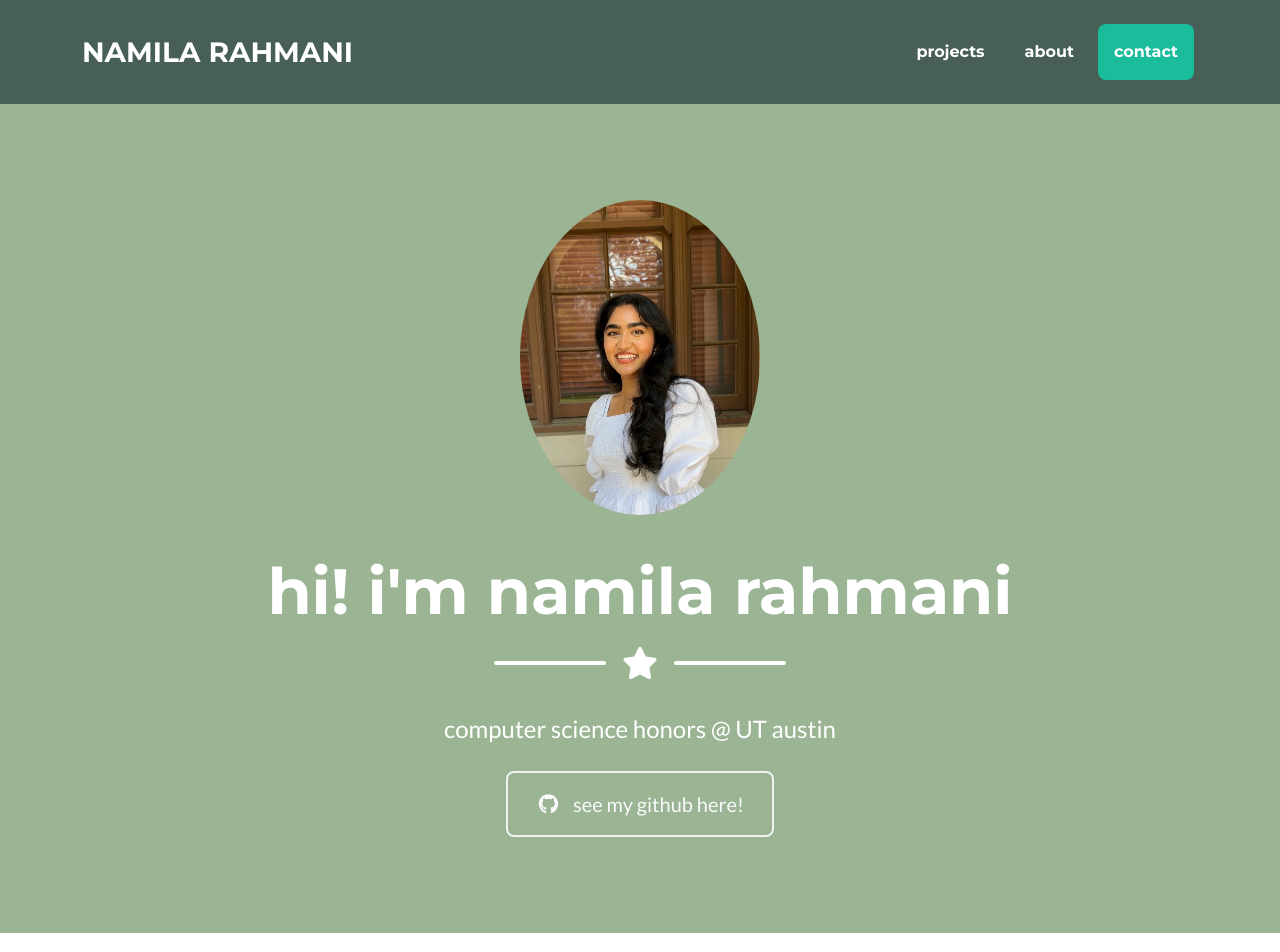
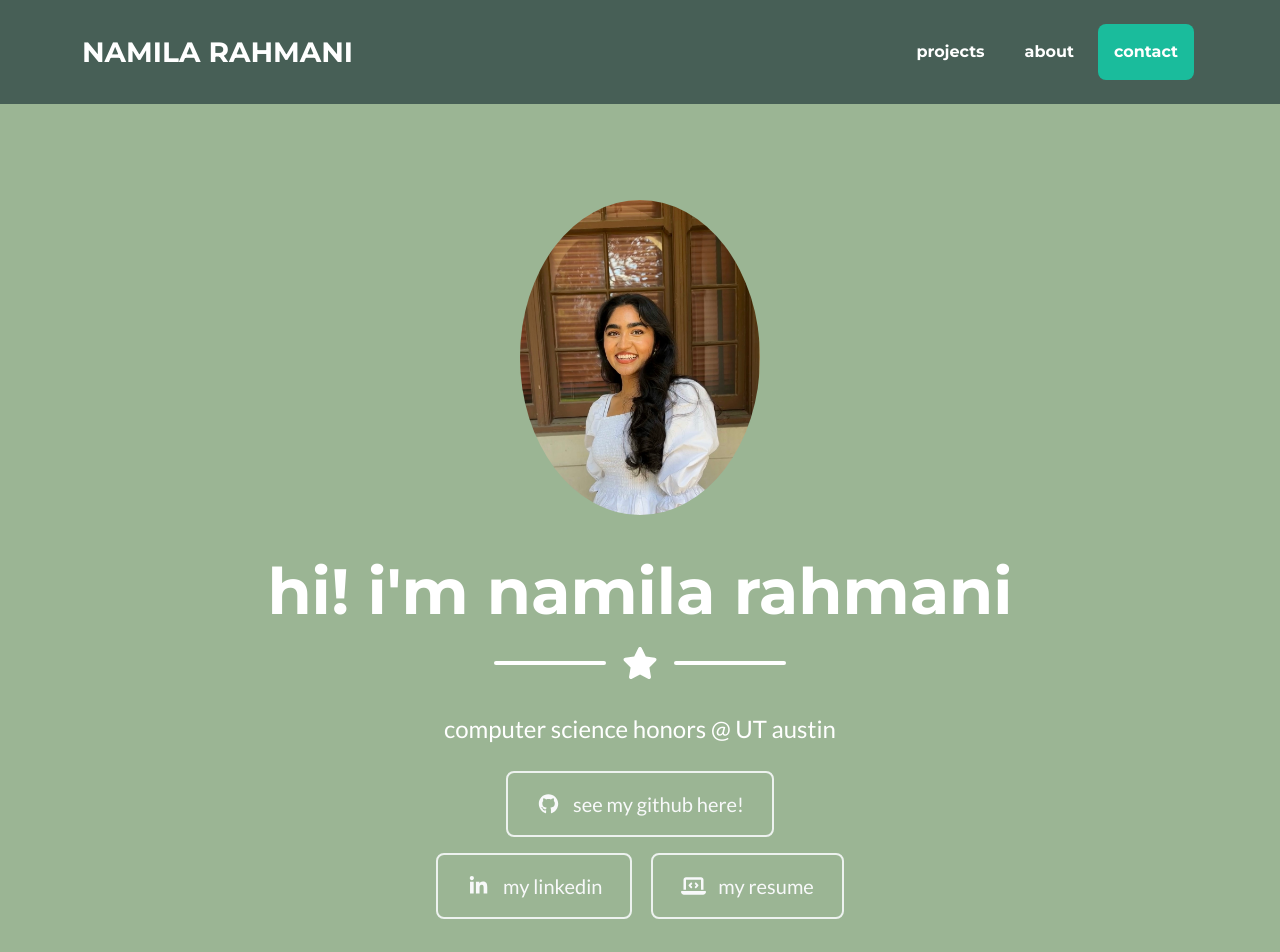
Before and after one commit to namilarahmani/namilarahmani.github.io, a plain HTML site: page index.html in a window 1280 px wide. Shown: the top 952 px of the page. Drawn offline with nearby package versions, Linux system fonts and the light colour scheme.

Commit message:
add linkedin and resume

```diff
--- a/index.html
+++ b/index.html
@@ -51,6 +51,23 @@
                         <i class="fab fa-fw fa-github me-2"></i>
                         see my github here!
                     </a>
+                </div>
+                <div class="container">
+                    <div class="d-flex flex-column align-items-center mt-3">
+                        <div>
+                            <!-- linkedin link-->
+                            <a class="btn btn-xl btn-outline-light me-3" href="https://www.linkedin.com/in/namila-rahmani/">
+                                <i class="fab fa-fw fa-linkedin-in me-2"></i>
+                                my linkedin
+                            </a>
+
+                            <!-- resume link-->
+                            <a class="btn btn-xl btn-outline-light" href="https://drive.google.com/file/d/1LyGuhiHrCMo1Kae0mA6kOP2xKiHgZ2qf/view?usp=sharing">
+                                <i class="fa-solid fa-laptop-code me-2"></i>
+                                my resume
+                            </a>
+                        </div>
+                    </div>
                 </div>
             </div>
         </header>
```
Also changed, not shown: css/styles.css.
